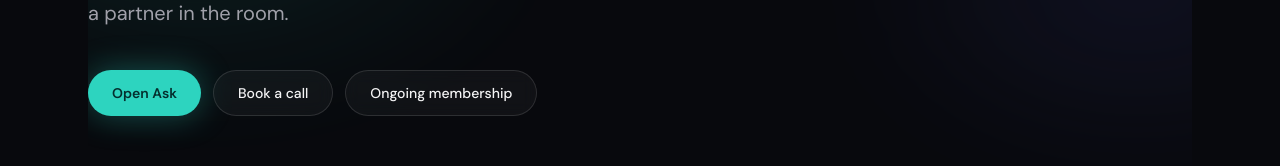
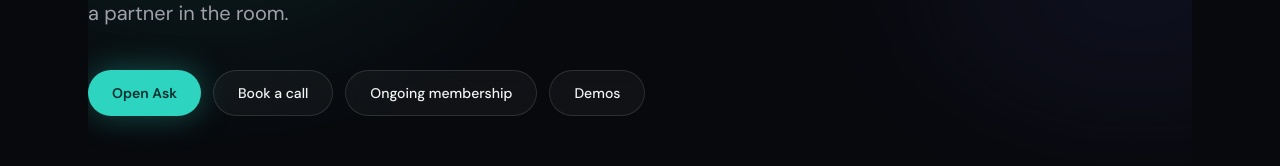
Before and after one commit to fighurai/fighurai-web, a Next.js app: page /consulting in a window 1280 px wide. Shown: the part 405-571 px from the top of the page. Built offline with nearby package versions, Linux system fonts and the light colour scheme; no server answers.

Commit message:
Consulting: add Demos pill after Ongoing membership, scroll to #demos
Made-with: Cursor

```diff
--- a/src/app/(site)/consulting/page.tsx
+++ b/src/app/(site)/consulting/page.tsx
@@ -22,8 +22,12 @@ export default function ConsultingPage() {
         onOpenMembership={() =>
           document.getElementById("membership")?.scrollIntoView({ behavior: "smooth" })
         }
+        onScrollToDemos={() =>
+          document.getElementById("demos")?.scrollIntoView({ behavior: "smooth" })
+        }
       />
       <ServicesSection />
+      <div id="demos" className="scroll-mt-24 sm:scroll-mt-28">
         <SparkDemoVideo className="mb-12 sm:mb-16" />
         <SparkyRecordingDemo className="mb-12 sm:mb-16" />
         <ConstructionChatDemo className="mb-12 sm:mb-16" />
@@ -31,6 +35,7 @@ export default function ConsultingPage() {
         <EmailAutomationDemo className="mb-12 sm:mb-16" />
         <InvoiceConverterDemo className="mb-12 sm:mb-16" />
         <CompanyChatDemo className="mb-12 sm:mb-16" />
+      </div>
       <MembershipSection />
     </div>
   );
--- a/src/components/hero-section.tsx
+++ b/src/components/hero-section.tsx
@@ -5,9 +5,15 @@ import { BOOKING_URL } from "@/lib/site-links";
 type HeroSectionProps = {
   onOpenChat?: () => void;
   onOpenMembership?: () => void;
+  /** Consulting only: pill after “Ongoing membership” that scrolls to #demos. */
+  onScrollToDemos?: () => void;
 };
 
-export function HeroSection({ onOpenChat, onOpenMembership }: HeroSectionProps) {
+export function HeroSection({
+  onOpenChat,
+  onOpenMembership,
+  onScrollToDemos,
+}: HeroSectionProps) {
   return (
     <section className="relative overflow-hidden pb-12 sm:pb-16">
       <div
@@ -62,6 +68,15 @@ export function HeroSection({ onOpenChat, onOpenMembership }: HeroSectionProps)
               Ongoing membership
             </button>
           ) : null}
+          {onScrollToDemos ? (
+            <button
+              type="button"
+              onClick={onScrollToDemos}
+              className="inline-flex items-center justify-center rounded-full border border-white/[0.12] bg-white/[0.04] px-6 py-3 text-sm font-medium text-[var(--text-primary)] backdrop-blur transition hover:border-white/[0.2] hover:bg-white/[0.07]"
+            >
+              Demos
+            </button>
+          ) : null}
         </div>
       </div>
     </section>
```
Lines whose indentation alone changed are shown as unchanged.
